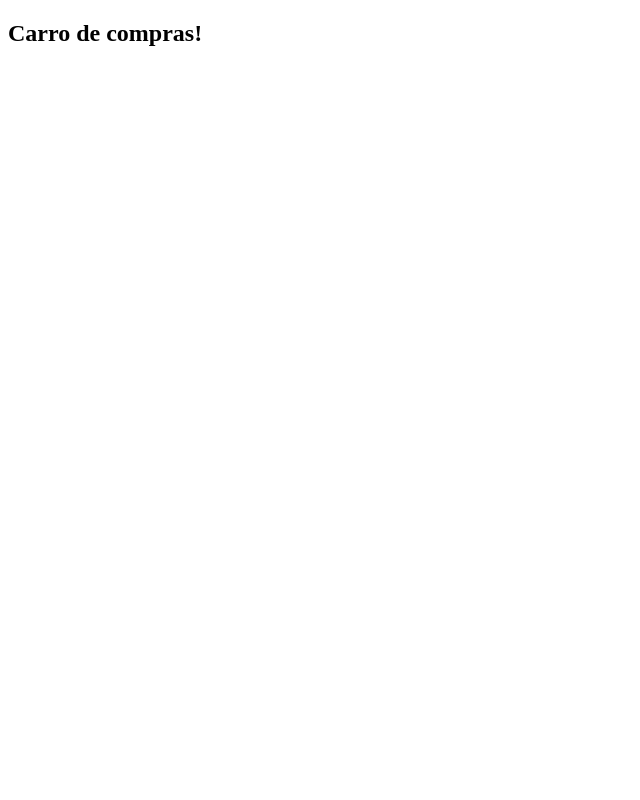
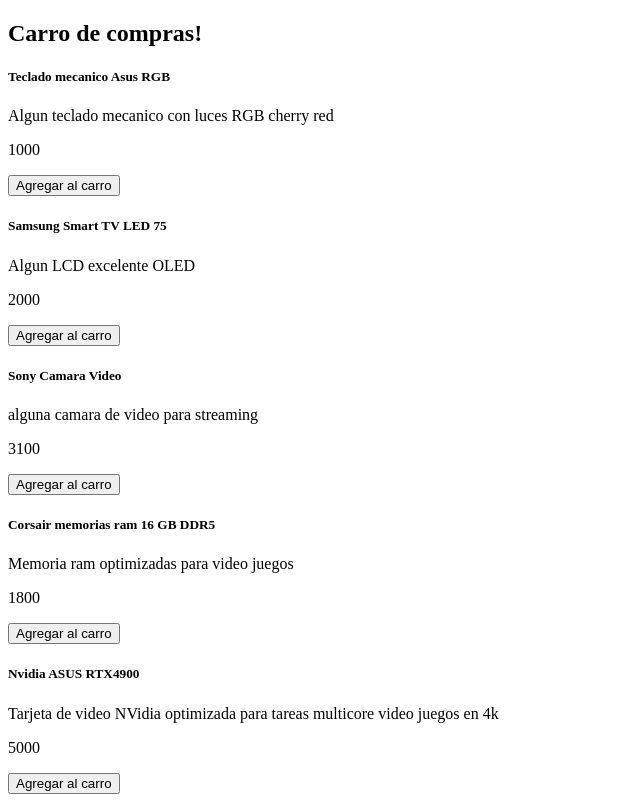
Before and after one commit to ale94/shopping-cart-app, an Angular app: page / in a window 1280 px wide. Shown: the top 800 px of the page, without its empty margins (0-640 px from the left). Built offline with nearby package versions, Linux system fonts and the light colour scheme.

Commit message:
feat: test data added

```diff
--- a/src/app/components/cart-app/cart-app.component.html
+++ b/src/app/components/cart-app/cart-app.component.html
@@ -1 +1,11 @@
 <h2>Carro de compras!</h2>
+<div>
+  @for (product of products; track $index) {
+  <div>
+    <h5>{{ product.name }}</h5>
+    <p>{{ product.description }}</p>
+    <p>{{ product.price }}</p>
+    <button>Agregar al carro</button>
+  </div>
+  }
+</div>
--- a/src/app/components/cart-app/cart-app.component.ts
+++ b/src/app/components/cart-app/cart-app.component.ts
@@ -1,4 +1,6 @@
-import { Component } from '@angular/core';
+import { Component, OnInit } from '@angular/core';
+import { ProductService } from '../../services/product.service';
+import { Product } from '../../models/products';
 
 @Component({
   selector: 'cart-app',
@@ -6,4 +8,12 @@ import { Component } from '@angular/core';
   imports: [],
   templateUrl: './cart-app.component.html',
 })
-export class CartAppComponent {}
+export class CartAppComponent implements OnInit {
+  products: Product[] = [];
+
+  constructor(private productService: ProductService) {}
+
+  ngOnInit(): void {
+    this.products = this.productService.findAll();
+  }
+}
--- a/src/app/data/product.data.ts
+++ b/src/app/data/product.data.ts
@@ -0,0 +1,41 @@
+import { Product } from '../models/products';
+
+export const products: Product[] = [
+  {
+    id: 1,
+    name: 'Teclado mecanico Asus RGB',
+    description: 'Algun teclado mecanico con luces RGB cherry red',
+    price: 1000,
+  },
+  {
+    id: 2,
+    name: 'Samsung Smart TV LED 75',
+    description: 'Algun LCD excelente OLED',
+    price: 2000,
+  },
+  {
+    id: 3,
+    name: 'Sony Camara Video',
+    description: 'alguna camara de video para streaming',
+    price: 3100,
+  },
+  {
+    id: 4,
+    name: 'Corsair memorias ram 16 GB DDR5',
+    description: 'Memoria ram optimizadas para video juegos',
+    price: 1800,
+  },
+  {
+    id: 5,
+    name: 'Nvidia ASUS RTX4900',
+    description:
+      'Tarjeta de video NVidia optimizada para tareas multicore video juegos en 4k',
+    price: 5000,
+  },
+  {
+    id: 6,
+    name: 'CPU Intel core i7',
+    description: 'CPU optimizadas para tareas multicore',
+    price: 4000,
+  },
+];
```
